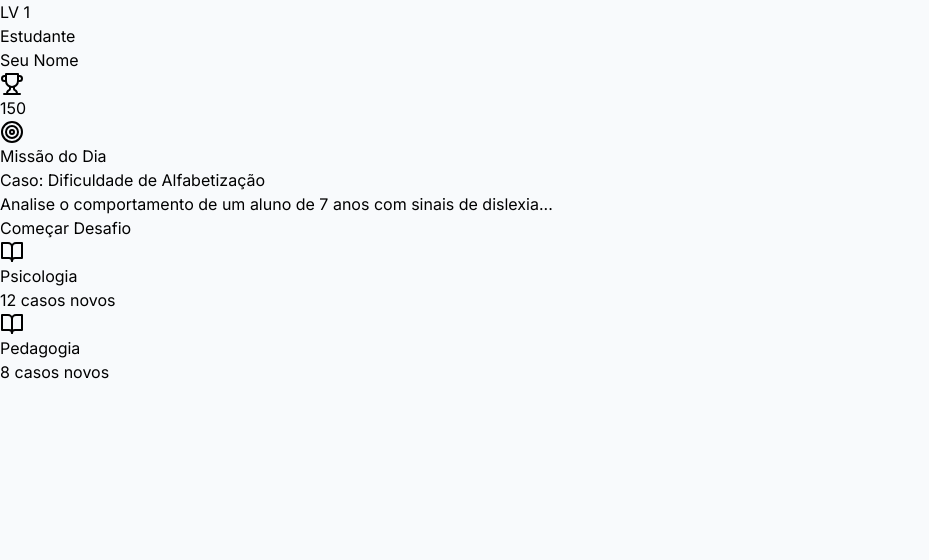
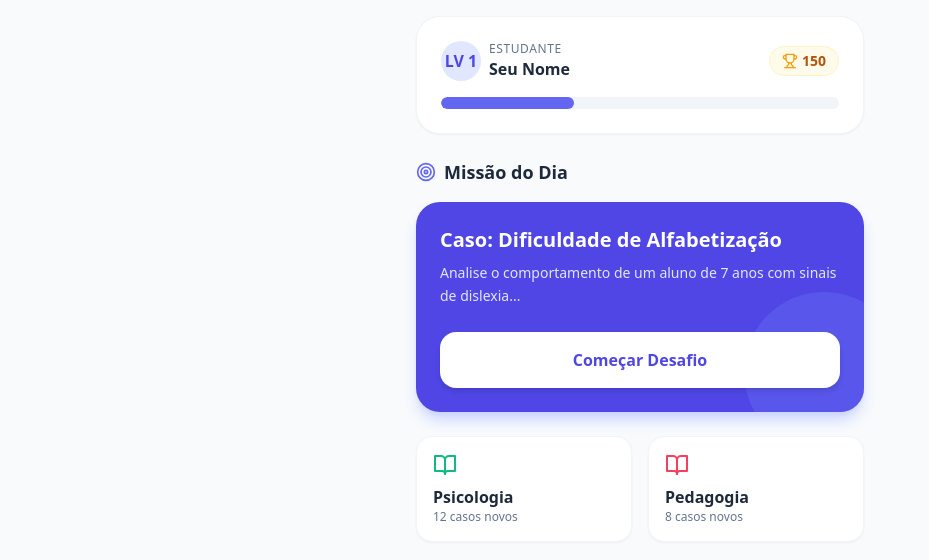
Before and after one commit to tr013432-design/PsyQuest-A-Jornada-do-Saber, a Next.js app: page / in a window 1280 px wide. Shown: the top 560 px of the page, without its empty margins (0-929 px from the left). Built offline with nearby package versions, Linux system fonts and the light colour scheme.

Commit message:
Create tailwind.config.ts

```diff
--- /dev/null
+++ b/tailwind.config.ts
@@ -0,0 +1,22 @@
+import type { Config } from "tailwindcss";
+
+const config: Config = {
+  content: [
+    "./src/pages/**/*.{js,ts,jsx,tsx,mdx}",
+    "./src/components/**/*.{js,ts,jsx,tsx,mdx}",
+    "./src/app/**/*.{js,ts,jsx,tsx,mdx}",
+  ],
+  theme: {
+    extend: {
+      colors: {
+        brand: {
+          primary: "#4F46E5",
+          secondary: "#10B981",
+          accent: "#F59E0B",
+        }
+      },
+    },
+  },
+  plugins: [],
+};
+export default config;
```
